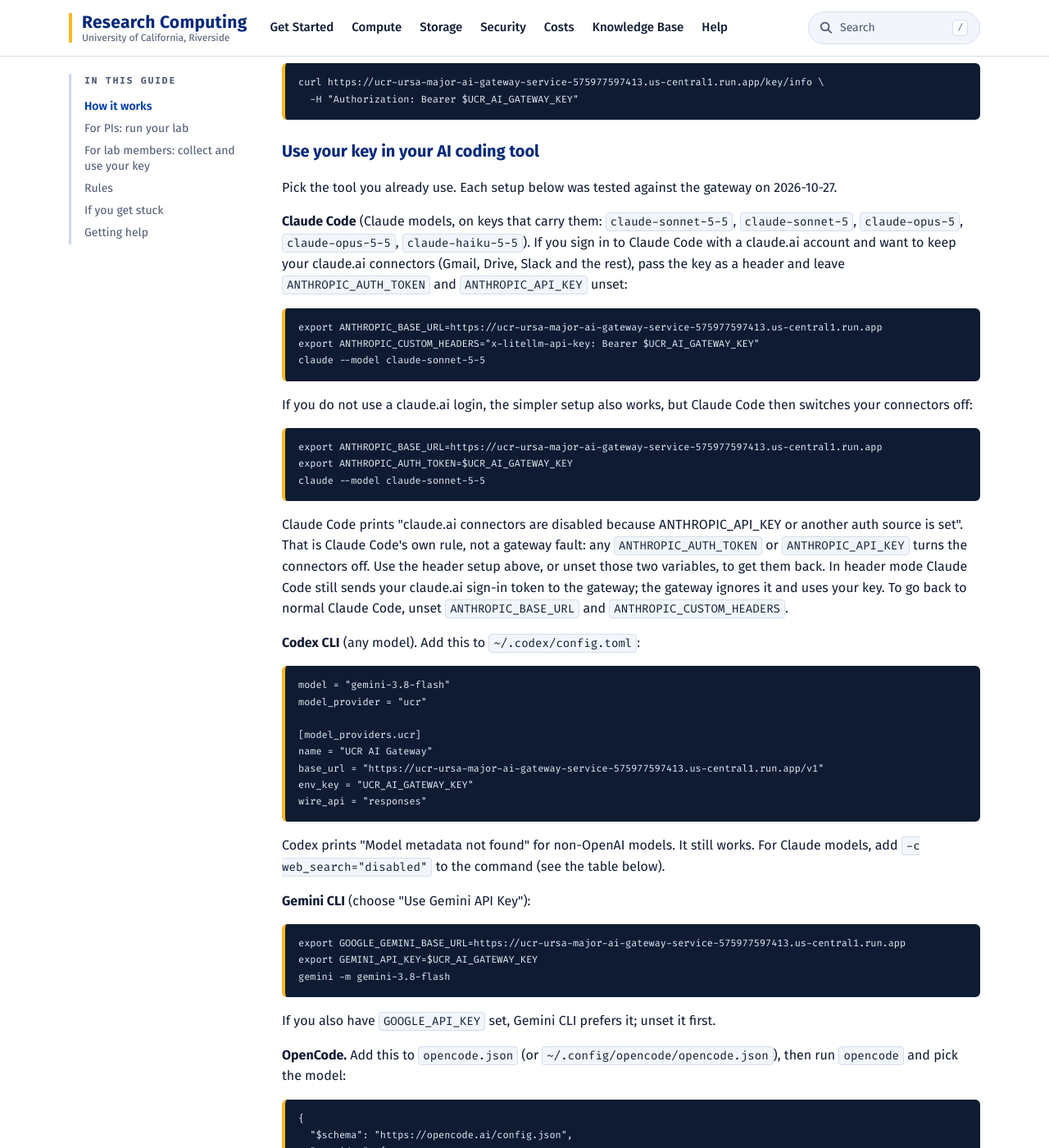
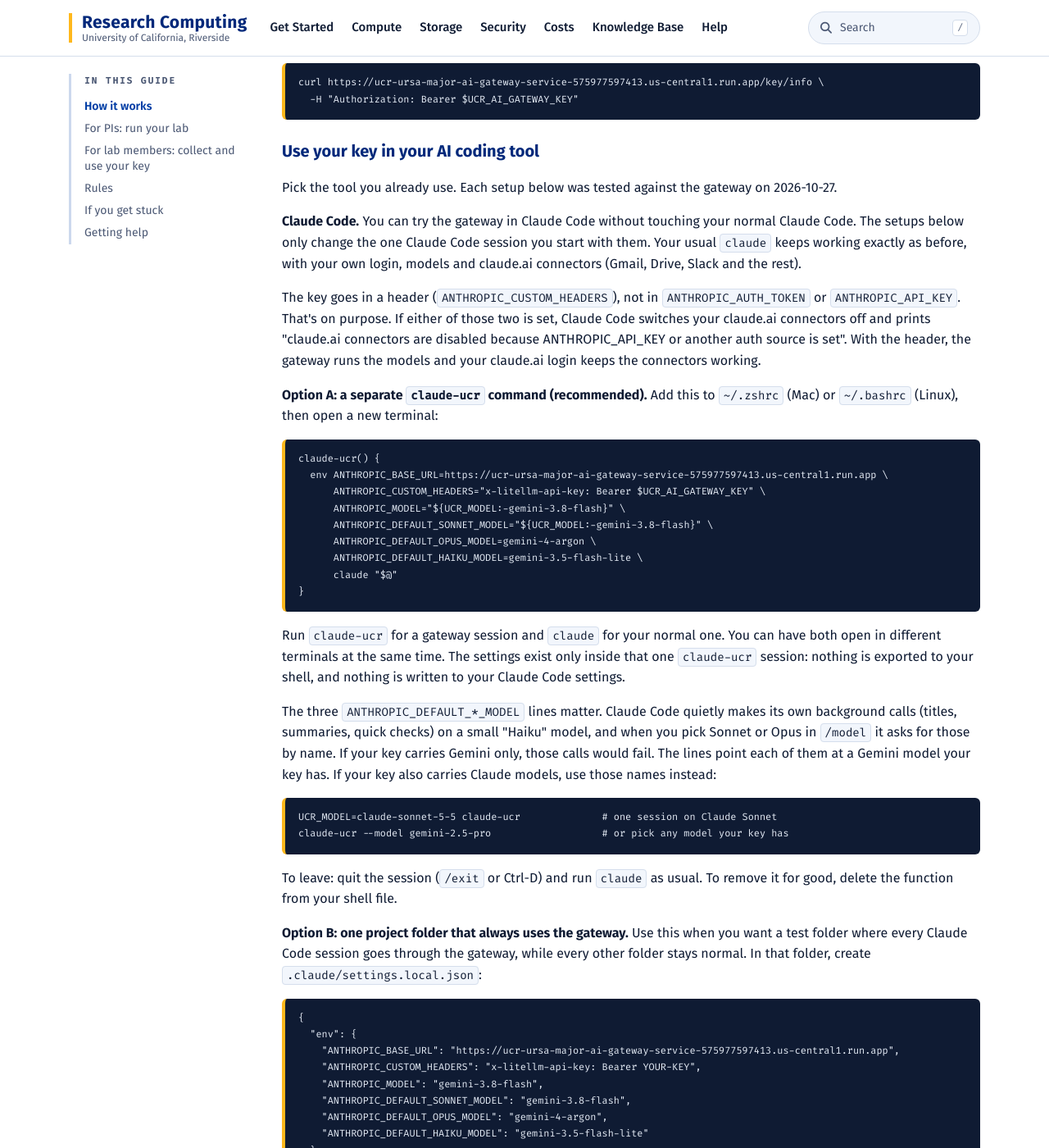
Before and after one commit to UCR-Research-Computing/UCR-Research-Computing.github.io, a Jekyll site: the page built from _kb/ai-gateway-lab-guide.md, in a window 1280 px wide and 1400 px high, scrolled down 4623 px. Shown: the whole window at 82% size. Built offline with Jekyll 4.4.1, drawn with Linux system fonts in a browser that asks for light colours; some web fonts are replaced; some of the changed text lies outside the part shown.

Commit message:
kb: AI gateway guide, Claude Code as a separate temporary session (claude-ucr or per-folder settings), Gemini model mapping; tested 2026-11-05

````diff
--- a/_kb/ai-gateway-lab-guide.md
+++ b/_kb/ai-gateway-lab-guide.md
@@ -3,11 +3,12 @@ title: "Using the UCR AI gateway: a guide for lab PIs and members"
 topic: Cloud
 description: "Run your lab's access to AI models: add members, give each one a capped key by claim link, issue a dedicated key for an app, and see what the lab spends. Then use a key from Python, curl, Gemini CLI or OpenCode."
 audience: "PIs and members of labs onboarded to the UCR AI gateway pilot"
-reviewed: 2026-10-27
+reviewed: 2026-11-05
 owner: Research Computing
 unlisted: true
 sitemap: false
 review_notes:
+  - "2026-11-05: Claude Code section rewritten for a separate, temporary gateway session (claude-ucr shell function, or a per-folder .claude/settings.local.json) that leaves normal Claude Code untouched. Tested on Claude Code 2.1.311 against the live gateway: folder settings ran claude-sonnet-5-5 and gemini-3.8-flash through the gateway with all claude.ai connectors still listed and the key spend rising; the same command in another folder ran on the normal account with no gateway spend; the env wrapper ran gemini-3.8-flash and a Gemini session with the ANTHROPIC_DEFAULT_*_MODEL lines completed a Write tool call. A bad key in the header makes Claude Code hang and retry rather than print a clear error (seen 2026-10-27 and again 2026-11-05)."
   - "Unlisted on purpose (2026-10-08): the AI gateway is a pilot open to labs Research Computing has onboarded, so this page is shared by link with those labs and is kept out of the KB index, related guides, site search and the sitemap, with noindex. Make it a listed, numbered article when the gateway opens more widely."
   - "Tool names, roles, key policy (90-day expiry, daily cap of 30 percent of the monthly cap, rate limits on every key and lab) app keys, models on offer and terms of use follow the gateway admin server (aigw v0.8.0) as read live on 2026-10-08. Client setups come from aigw_client_setup, tested 2026-10-01; the OpenCode MCP command was tested 2026-10-08 (OpenCode 1.18)."
   - "Prices are deliberately not printed here: they change, and aigw_models shows the current price of every model."
@@ -168,23 +169,66 @@ curl https://ucr-ursa-major-ai-gateway-service-575977597413.us-central1.run.app/
 
 Pick the tool you already use. Each setup below was tested against the gateway on 2026-10-27.
 
-**Claude Code** (Claude models, on keys that carry them: `claude-sonnet-5-5`, `claude-sonnet-5`, `claude-opus-5`, `claude-opus-5-5`, `claude-haiku-5-5`). If you sign in to Claude Code with a claude.ai account and want to keep your claude.ai connectors (Gmail, Drive, Slack and the rest), pass the key as a header and leave `ANTHROPIC_AUTH_TOKEN` and `ANTHROPIC_API_KEY` unset:
+**Claude Code.** You can try the gateway in Claude Code without touching your normal Claude Code. The setups below only change the one Claude Code session you start with them. Your usual `claude` keeps working exactly as before, with your own login, models and claude.ai connectors (Gmail, Drive, Slack and the rest).
+
+The key goes in a header (`ANTHROPIC_CUSTOM_HEADERS`), not in `ANTHROPIC_AUTH_TOKEN` or `ANTHROPIC_API_KEY`. That's on purpose. If either of those two is set, Claude Code switches your claude.ai connectors off and prints "claude.ai connectors are disabled because ANTHROPIC_API_KEY or another auth source is set". With the header, the gateway runs the models and your claude.ai login keeps the connectors working.
+
+**Option A: a separate `claude-ucr` command (recommended).** Add this to `~/.zshrc` (Mac) or `~/.bashrc` (Linux), then open a new terminal:
 
 ```bash
-export ANTHROPIC_BASE_URL=https://ucr-ursa-major-ai-gateway-service-575977597413.us-central1.run.app
-export ANTHROPIC_CUSTOM_HEADERS="x-litellm-api-key: Bearer $UCR_AI_GATEWAY_KEY"
-claude --model claude-sonnet-5-5
+claude-ucr() {
+  env ANTHROPIC_BASE_URL=https://ucr-ursa-major-ai-gateway-service-575977597413.us-central1.run.app \
+      ANTHROPIC_CUSTOM_HEADERS="x-litellm-api-key: Bearer $UCR_AI_GATEWAY_KEY" \
+      ANTHROPIC_MODEL="${UCR_MODEL:-gemini-3.8-flash}" \
+      ANTHROPIC_DEFAULT_SONNET_MODEL="${UCR_MODEL:-gemini-3.8-flash}" \
+      ANTHROPIC_DEFAULT_OPUS_MODEL=gemini-4-argon \
+      ANTHROPIC_DEFAULT_HAIKU_MODEL=gemini-3.5-flash-lite \
+      claude "$@"
+}
 ```
 
-If you do not use a claude.ai login, the simpler setup also works, but Claude Code then switches your connectors off:
+Run `claude-ucr` for a gateway session and `claude` for your normal one. You can have both open in different terminals at the same time. The settings exist only inside that one `claude-ucr` session: nothing is exported to your shell, and nothing is written to your Claude Code settings.
+
+The three `ANTHROPIC_DEFAULT_*_MODEL` lines matter. Claude Code quietly makes its own background calls (titles, summaries, quick checks) on a small "Haiku" model, and when you pick Sonnet or Opus in `/model` it asks for those by name. If your key carries Gemini only, those calls would fail. The lines point each of them at a Gemini model your key has. If your key also carries Claude models, use those names instead:
 
 ```bash
-export ANTHROPIC_BASE_URL=https://ucr-ursa-major-ai-gateway-service-575977597413.us-central1.run.app
-export ANTHROPIC_AUTH_TOKEN=$UCR_AI_GATEWAY_KEY
-claude --model claude-sonnet-5-5
+UCR_MODEL=claude-sonnet-5-5 claude-ucr              # one session on Claude Sonnet
+claude-ucr --model gemini-2.5-pro                   # or pick any model your key has
 ```
 
-Claude Code prints "claude.ai connectors are disabled because ANTHROPIC_API_KEY or another auth source is set". That is Claude Code's own rule, not a gateway fault: any `ANTHROPIC_AUTH_TOKEN` or `ANTHROPIC_API_KEY` turns the connectors off. Use the header setup above, or unset those two variables, to get them back. In header mode Claude Code still sends your claude.ai sign-in token to the gateway; the gateway ignores it and uses your key. To go back to normal Claude Code, unset `ANTHROPIC_BASE_URL` and `ANTHROPIC_CUSTOM_HEADERS`.
+To leave: quit the session (`/exit` or Ctrl-D) and run `claude` as usual. To remove it for good, delete the function from your shell file.
+
+**Option B: one project folder that always uses the gateway.** Use this when you want a test folder where every Claude Code session goes through the gateway, while every other folder stays normal. In that folder, create `.claude/settings.local.json`:
+
+```json
+{
+  "env": {
+    "ANTHROPIC_BASE_URL": "https://ucr-ursa-major-ai-gateway-service-575977597413.us-central1.run.app",
+    "ANTHROPIC_CUSTOM_HEADERS": "x-litellm-api-key: Bearer YOUR-KEY",
+    "ANTHROPIC_MODEL": "gemini-3.8-flash",
+    "ANTHROPIC_DEFAULT_SONNET_MODEL": "gemini-3.8-flash",
+    "ANTHROPIC_DEFAULT_OPUS_MODEL": "gemini-4-argon",
+    "ANTHROPIC_DEFAULT_HAIKU_MODEL": "gemini-3.5-flash-lite"
+  }
+}
+```
+
+Then `cd` into the folder and run `claude`. This file holds your key in plain text, so:
+
+- Run `chmod 600 .claude/settings.local.json`.
+- Keep it out of git: add `.claude/settings.local.json` to the folder's `.gitignore`, and check `git status` before you commit anything.
+- Never use this in a shared or synced folder.
+
+To leave: `cd` to any other folder (or delete the file) and start `claude` again.
+
+**Check which one you're on.** In a gateway session, Claude Code prints the `[claude-code:unrecognized_model]` notice on Gemini models, and your key's spend goes up (see "See your own spend and limits" above). `/mcp` still lists your claude.ai connectors in both kinds of session. If in doubt, quit and start again with the command you want.
+
+Things you'll notice:
+
+- On Gemini models, Claude Code prints a `[claude-code:unrecognized_model]` notice. It's only a notice; replies and tool use (editing files, running commands) work.
+- In header mode, Claude Code still sends your claude.ai sign-in token to the gateway. The gateway ignores it and bills your gateway key. Request headers are not written to the gateway's service logs.
+- Your key's limits apply to this session. Over the per-minute limits you get a 429 and Claude Code retries. Over the daily or monthly dollar cap, requests fail with a budget message until the cap resets.
+- If you don't use a claude.ai login at all, `ANTHROPIC_AUTH_TOKEN` in place of the header line also works; you just have no connectors to keep.
 
 **Codex CLI** (any model). Add this to `~/.codex/config.toml`:
 
@@ -231,7 +275,7 @@ If you also have `GOOGLE_API_KEY` set, Gemini CLI prefers it; unset it first.
 
 | Tool | Gemini models | Claude models | Notes |
 | :--- | :--- | :--- | :--- |
-| Claude Code | works, but slow, and Claude Code prints an unrecognized-model notice | works | Use the header setup to keep claude.ai connectors |
+| Claude Code | works (unrecognized-model notice only) | works | Use the header setup to keep claude.ai connectors; set the `ANTHROPIC_DEFAULT_*_MODEL` lines on a Gemini-only key |
 | Codex CLI | works | works with `-c web_search="disabled"` | Without it, Claude calls fail with a 400 about `web_search` (the gateway's Google Cloud policy does not allow Claude's web search) |
 | Gemini CLI | works | not applicable | Wrong key gives a 401 |
 | OpenCode | works | works | |
````
